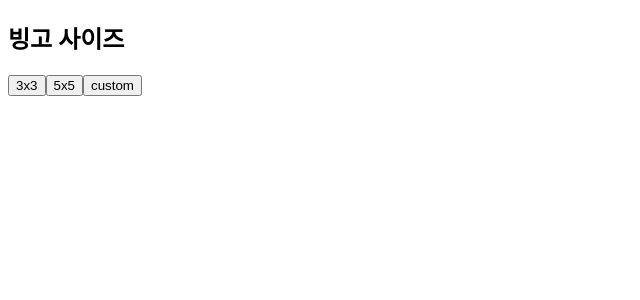
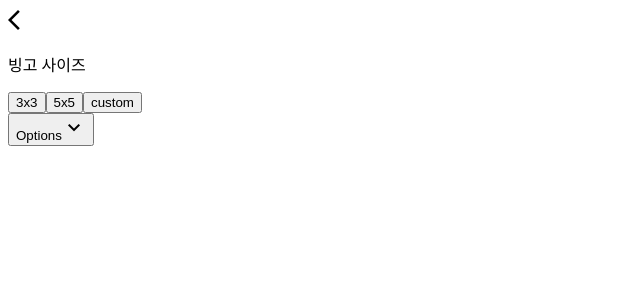
Before and after one commit to hjleee93/Bucket-List-Bingo, a Next.js app: page /bingo-generator/size in a window 1280 px wide. Shown: the top 300 px of the page, without its empty margins (0-640 px from the left). Built offline with nearby package versions, Linux system fonts and the light colour scheme.

Commit message:
built shared layout

```diff
--- a/src/app/bingo-generator/components/BingoBoard.tsx
+++ b/src/app/bingo-generator/components/BingoBoard.tsx
@@ -46,7 +46,6 @@ export default function BingoBoard({ gridCount, gridSize }: BingoBoardProps) {
             onClick={() => handleClick(index)}
             setCellStatus={(status) => {
               console.log(status)
-
             }}
           />
         );
--- a/src/app/bingo-generator/size/page.tsx
+++ b/src/app/bingo-generator/size/page.tsx
@@ -1,4 +1,6 @@
 'use client'
+import BackLayout from "@/app/layouts/backLayout";
+import Dropdown from "@/components/Dropdown";
 import { useRouter } from "next/navigation";
 
 export default function GenerateSize() {
@@ -13,14 +15,18 @@ export default function GenerateSize() {
   }
 
   return (
-    <div className="flex flex-col items-center justify-center h-screen">
-      <h2 className="text-center text-2xl font-semibold mb-4 text-black mb-7">빙고 사이즈</h2>
+    <BackLayout title="빙고 사이즈">
+    <div className="flex flex-col items-center justify-center mx-5 my-4">
       <div className="flex flex-col items-center space-y-7">
       <button className={btnClasses} onClick={() => handleClick(3)}>3x3</button>
       <button className={btnClasses}  onClick={() => handleClick(5)}>5x5</button>
-      <button className={btnClasses}>custom</button>
+      <button className={btnClasses}>custom
+
+      </button>
+      <Dropdown/>
       </div>
     </div>
+    </BackLayout>
   );
 
 }
--- a/src/app/bingo/page.tsx
+++ b/src/app/bingo/page.tsx
@@ -2,6 +2,7 @@
 import { useEffect, useState } from "react";
 import BingoBoard from "../bingo-generator/components/BingoBoard";
 import Button from "@/components/button";
+import BackLayout from "../layouts/backLayout";
 
   export default function BingoPage() {
     const [gridSize, setGridSize] = useState<number>(0);
@@ -14,9 +15,11 @@ import Button from "@/components/button";
   }, []);
 
   return(
+    <BackLayout title="빙고 타이틀">
     <div className="flex flex-col items-center">
     <BingoBoard gridCount={Number(gridSize)} gridSize={320/Number(gridSize)}/>
     <Button className="absolute bottom-3" size='large'  >{'빙고를 채워주세요!'}</Button>
-  </div>
+    </div>
+    </BackLayout>
   )
 }
--- a/src/app/bingo/layout.tsx
+++ b/src/app/layouts/backLayout.tsx
@@ -8,17 +8,22 @@ export const metadata: Metadata = {
   description: "Generated by create next app",
 };
 
-export default function BingoLayout({
+export default function BackLayout({
   children,
+  title
 }: Readonly<{
   children: React.ReactNode;
+  title: string;
 }>) {
   return (
     <div>
-      <div>
-        <BackButton/>
+    <div className="relative flex flex-row items-center my-7 mx-5">
+  <BackButton />
+  <p className="absolute left-1/2 transform -translate-x-1/2 text-2xl font-bold">{title}</p>
+
+</div>
+
       {children}
-      </div>
     </div>
 
   );
--- a/src/components/BackButton.tsx
+++ b/src/components/BackButton.tsx
@@ -6,7 +6,7 @@ export default function BackButton() {
   const router = useRouter();
 
   return (
-    <span className="material-symbols-outlined" onClick={router.back}>
+    <span className="material-symbols-outlined text-3xl" onClick={router.back}>
       arrow_back_ios
     </span>
   );
--- /dev/null
+++ b/src/components/Dropdown.tsx
@@ -0,0 +1,61 @@
+'use client'
+
+import { Menu, MenuButton, MenuItem, MenuItems } from '@headlessui/react'
+
+export default function Dropdown() {
+  return (
+    <Menu as="div" className="relative inline-block text-left">
+      <div>
+        <MenuButton className="inline-flex w-full justify-center gap-x-1.5 rounded-md bg-white px-3 py-2 text-sm font-semibold text-gray-900 shadow-sm ring-1 ring-inset ring-gray-300 hover:bg-gray-50">
+          Options
+          <span className="material-symbols-outlined -mr-1 h-5 w-5 text-gray-400">
+stat_minus_1
+</span>
+
+        </MenuButton>
+      </div>
+
+      <MenuItems
+        transition
+        className="absolute right-0 z-10 mt-2 w-56 origin-top-right rounded-md bg-white shadow-lg ring-1 ring-black ring-opacity-5 transition focus:outline-none data-[closed]:scale-95 data-[closed]:transform data-[closed]:opacity-0 data-[enter]:duration-100 data-[leave]:duration-75 data-[enter]:ease-out data-[leave]:ease-in"
+      >
+        <div className="py-1">
+          <MenuItem>
+            <a
+              href="#"
+              className="block px-4 py-2 text-sm text-gray-700 data-[focus]:bg-gray-100 data-[focus]:text-gray-900"
+            >
+              Account settings
+            </a>
+          </MenuItem>
+          <MenuItem>
+            <a
+              href="#"
+              className="block px-4 py-2 text-sm text-gray-700 data-[focus]:bg-gray-100 data-[focus]:text-gray-900"
+            >
+              Support
+            </a>
+          </MenuItem>
+          <MenuItem>
+            <a
+              href="#"
+              className="block px-4 py-2 text-sm text-gray-700 data-[focus]:bg-gray-100 data-[focus]:text-gray-900"
+            >
+              License
+            </a>
+          </MenuItem>
+          <form action="#" method="POST">
+            <MenuItem>
+              <button
+                type="submit"
+                className="block w-full px-4 py-2 text-left text-sm text-gray-700 data-[focus]:bg-gray-100 data-[focus]:text-gray-900"
+              >
+                Sign out
+              </button>
+            </MenuItem>
+          </form>
+        </div>
+      </MenuItems>
+    </Menu>
+  )
+}
```
